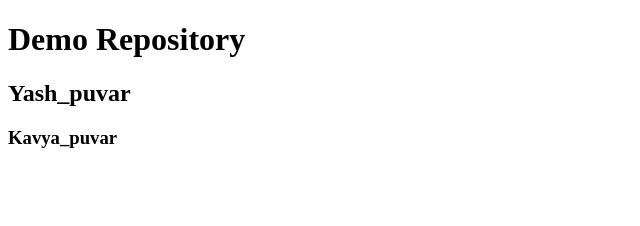
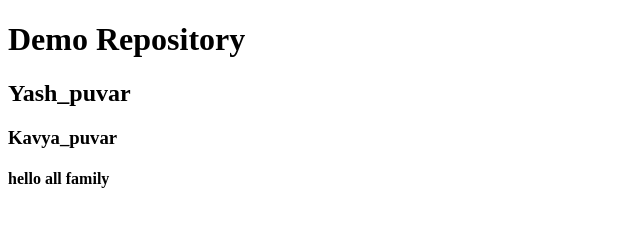
Before and after one commit to yashpuvar/Myrepo, a plain HTML site: page index.html in a window 1280 px wide. Shown: the whole page, without its empty margins (0-640 px from the left). Drawn offline with Linux system fonts and the light colour scheme.

Commit message:
Add greeting header to index.html

```diff
--- a/index.html
+++ b/index.html
@@ -9,5 +9,6 @@
     <h1>Demo Repository</h1>
     <h2>Yash_puvar</h2>
     <h3>Kavya_puvar</h3>
+    <h4>hello all family</h4>
 </body>
 </html>
```
